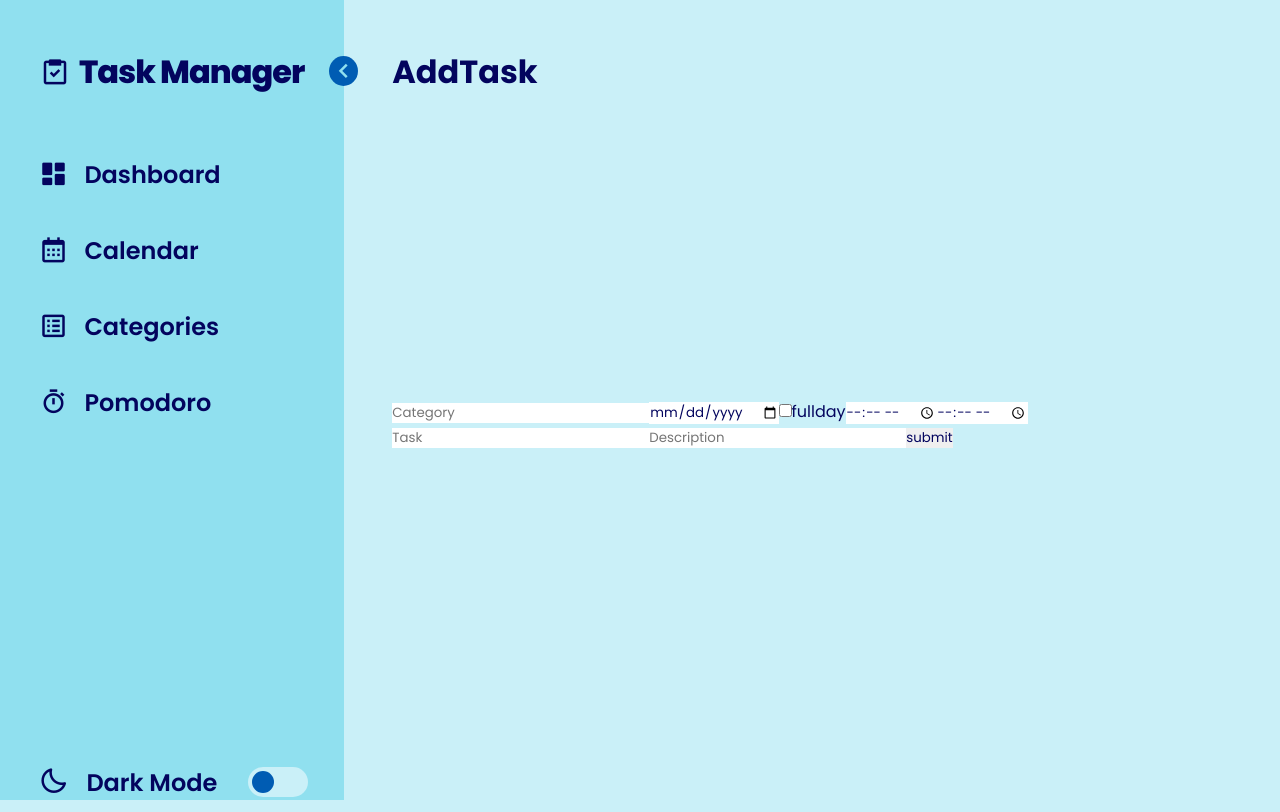
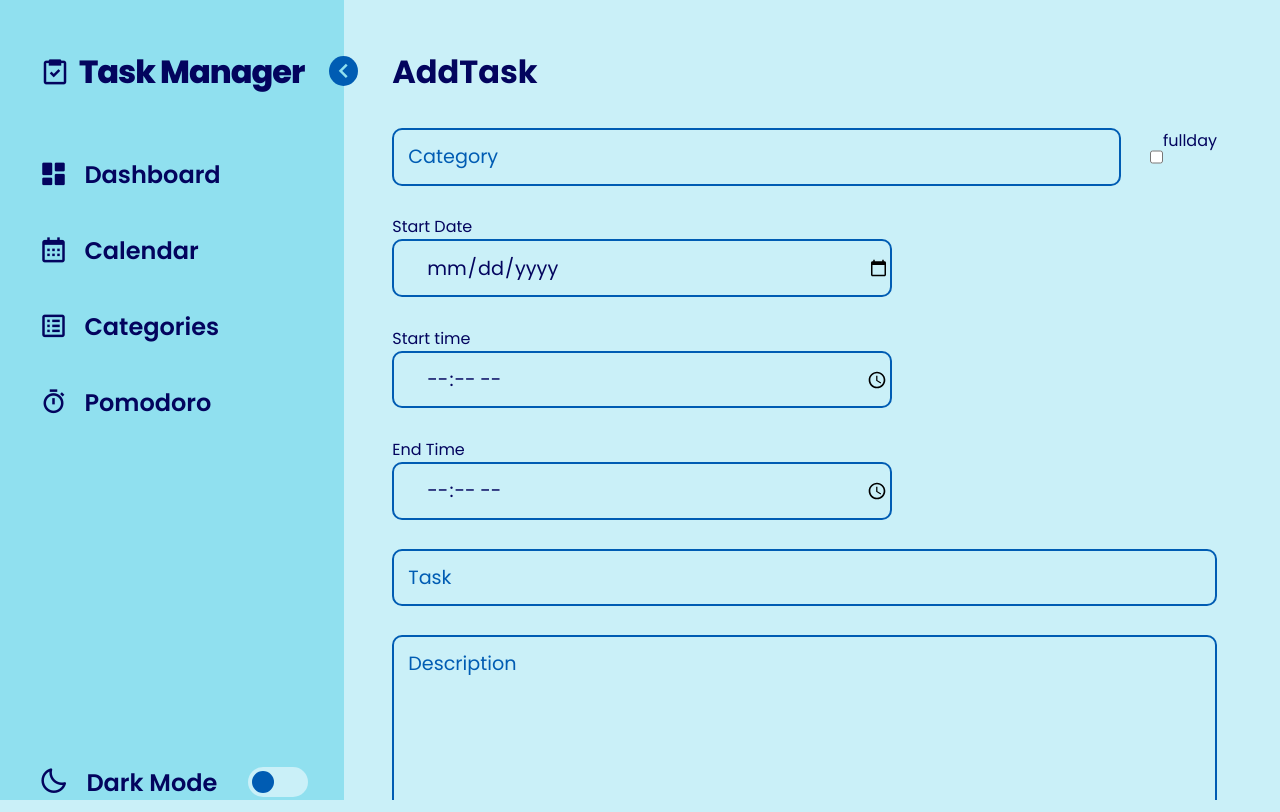
Before and after one commit to WaltsonZh/Organask, a React (Vite) app: page /addtask in a window 1280 px wide. Built offline with nearby package versions, Linux system fonts and the light colour scheme; no server answers; the database is empty.

Commit message:
add task UI setup

```diff
--- a/src/index.css
+++ b/src/index.css
@@ -221,6 +221,103 @@ body.Dark .switch::before {
 }
 
 .AddTask--btn:hover {
+  background: var(--highlight-color);
+}
+
+.AddTask {
+  gap: 2em;
+  grid-template-rows: auto 1fr;
+}
+
+.AddTask form {
+  display: flex;
+  flex-direction: column;
+  gap: 1.8em;
+}
+
+.AddTask .head {
+  display: grid;
+  grid-template-columns: 1fr auto;
+  gap: 1.8em;
+}
+
+.AddTask .tasktime {
+  display: grid;
+  max-width: 500px;
+  gap: 1.8em;
+}
+
+.AddTask .input--box {
+  position: relative;
+  width: 100%;
+}
+
+.AddTask input,
+.AddTask textarea {
+  border-radius: 10px;
+  outline: none;
+  font-size: 1.2em;
+  text-indent: 16px;
+  border: 2px solid var(--primary-color);
+  background: var(--body-color);
+  width: 100%;
+  height: 3em;
+}
+
+.AddTask .description {
+  height: 250px;
+}
+
+.AddTask textarea {
+  resize: none;
+  padding: 16px;
+  text-indent: 0;
+  height: 100%;
+}
+
+.AddTask textarea::-webkit-scrollbar {
+  width: 0;
+}
+
+.AddTask span {
+  position: absolute;
+  left: 16px;
+  font-size: 1.2em;
+  top: 14px;
+  color: var(--primary-color);
+  pointer-events: none;
+}
+
+.AddTask input:is(:focus, :valid) ~ span,
+.AddTask textarea:is(:focus, :valid) ~ span {
+  color: var(--text-color);
+  background: var(--body-color);
+  transform: translate(5px, -100%);
+  font-size: 0.9em;
+  padding: 0 0.5em;
+}
+
+.AddTask input:is(:focus, :valid),
+.AddTask textarea:is(:focus, :valid) {
+  border-color: var(--text-color);
+}
+
+.AddTask .fullday {
+  display: flex;
+}
+
+.AddTask button {
+  grid-column: 1 / -1;
+  width: 300px;
+  font-size: 2em;
+  color: var(--text-color);
+  background: var(--primary-color-light);
+  border-radius: 10px;
+  cursor: pointer;
+  align-self: end;
+}
+
+.AddTask button:hover {
   background: var(--highlight-color);
 }
 
--- a/src/pages/AddTask.jsx
+++ b/src/pages/AddTask.jsx
@@ -1,4 +1,4 @@
-import React, { useRef, useState } from 'react'
+import React, { useEffect, useRef, useState } from 'react'
 import { Form } from 'react-router-dom'
 import { Timestamp } from 'firebase/firestore'
 import { addTask } from '../firebase'
@@ -39,19 +39,47 @@ export default function AddTask() {
     <div className='AddTask Page'>
       <h1>AddTask</h1>
       <Form method='post'>
-        <input type='text' name='category' placeholder='Category' required />
-        <input type='date' name='startdate' required />
-        {fullDay ? <input type='date' name='enddate' required /> : null}
-        <input ref={checkbox} type='checkbox' name='fullday' onChange={(e) => setFullDay(e.target.checked)} />
-        <label htmlFor='fullday'>fullday</label>
-        {!fullDay ? (
-          <>
-            <input type='time' name='starttime' required />
-            <input type='time' name='endtime' required />
-          </>
-        ) : null}
-        <input type='text' name='task' placeholder='Task' required />
-        <input type='text' name='description' placeholder='Description' />
+        <div className='head'>
+          <div className='input--box'>
+            <input type='text' name='category' required />
+            <span>Category</span>
+          </div>
+          <div className='fullday'>
+            <input ref={checkbox} type='checkbox' name='fullday' onChange={(e) => setFullDay(e.target.checked)} />
+            <label htmlFor='fullday'>fullday</label>
+          </div>
+        </div>
+        <div className='tasktime'>
+          <div className='time--box'>
+            <label htmlFor='startdate'>Start Date</label>
+            <input type='date' name='startdate' required />
+          </div>
+          {fullDay ? (
+            <div className='time--box'>
+              <label htmlFor='enddate'>End Date</label>
+              <input type='date' name='enddate' required />
+            </div>
+          ) : (
+            <>
+              <div className='time--box'>
+                <label htmlFor='starttime'>Start time</label>
+                <input type='time' name='starttime' required />
+              </div>
+              <div className='time--box'>
+                <label htmlFor='endtime'>End Time</label>
+                <input className='endtime' type='time' name='endtime' required />
+              </div>
+            </>
+          )}
+        </div>
+        <div className='input--box'>
+          <input type='text' name='task' required />
+          <span>Task</span>
+        </div>
+        <div className='input--box description'>
+          <textarea type='text' name='description' required />
+          <span>Description</span>
+        </div>
         <button>submit</button>
       </Form>
     </div>
```
